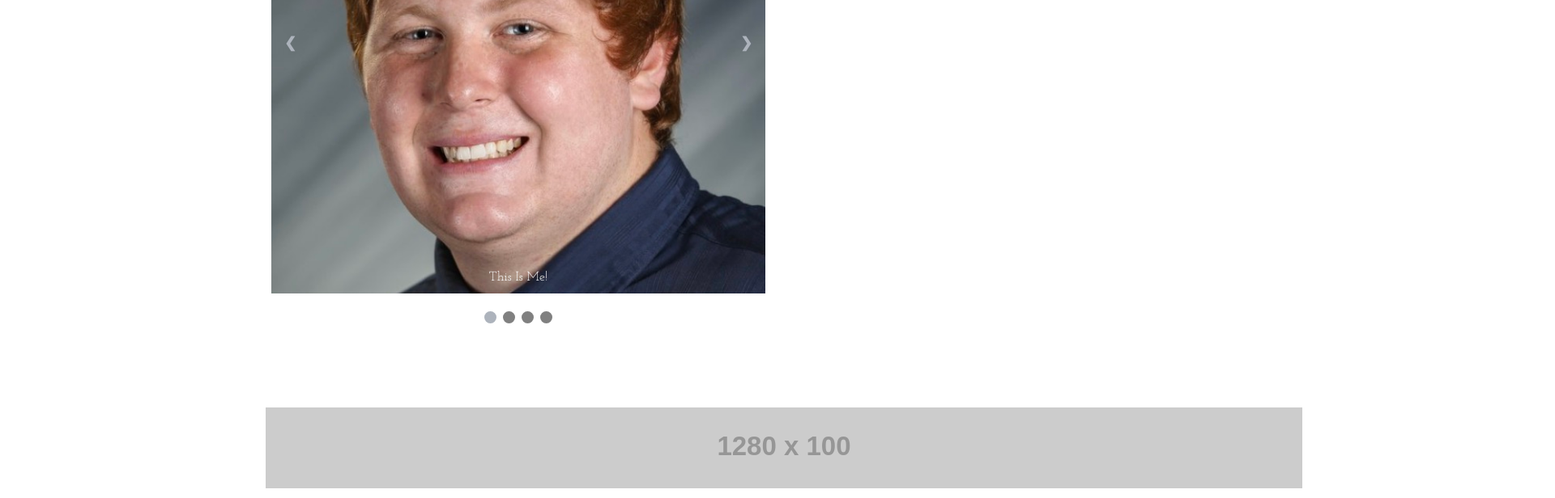
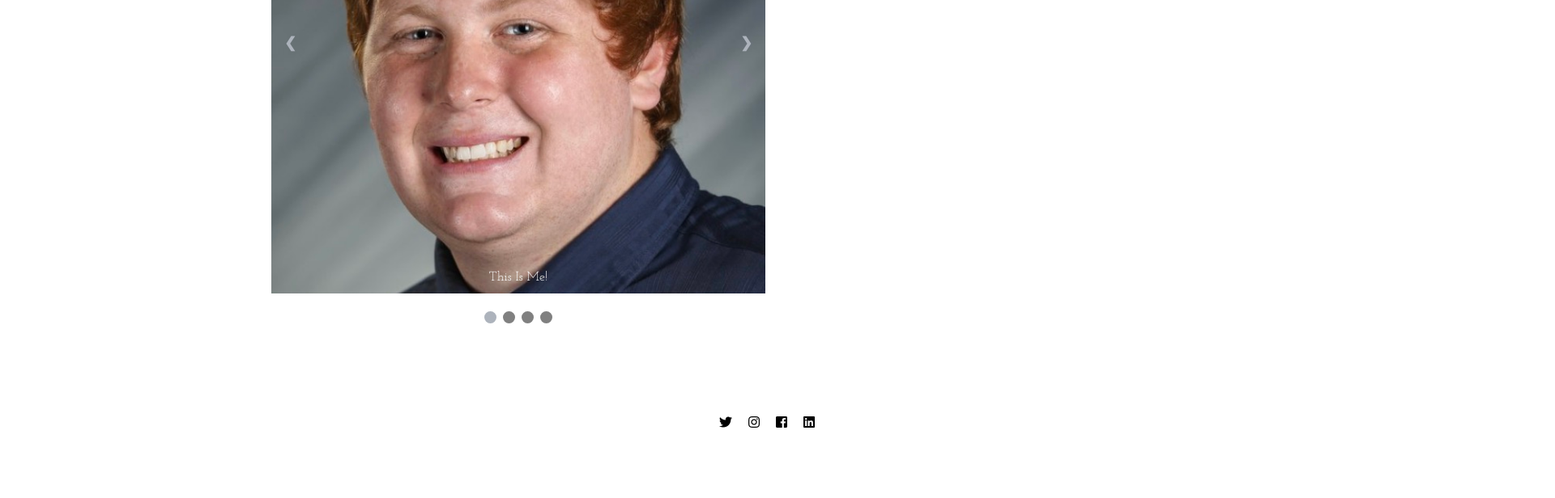
Before and after one commit to natelund99/natelundport, a plain HTML site: page website/index.html in a window 1280 px wide. Shown: the part 1137-1753 px from the top of the page at 81% size, 1920 px wide, since content can reach past the window. After the commit the page ends 1691 px from the top, so only its background shows below. Drawn offline with Linux system fonts and the light colour scheme; placeholder pictures from the web are drawn by us.

Commit message:
portfolio

```diff
--- a/website/index.css
+++ b/website/index.css
@@ -181,3 +181,33 @@ footer {
     from {opacity: .4}
     to {opacity: 1}
 }
+
+.foot {
+    display: inline-block;
+    width: 1280px;
+    margin-left: 550px;
+}
+footer {
+    width: 1280px;
+}
+
+.twit {
+
+    float: left;
+    padding: 10px;
+}
+
+.insta {
+    float: left;
+    padding: 10px;
+}
+
+.face {
+    float: left;
+    padding: 10px;
+}
+
+.linked {
+    float: left;
+    padding: 10px;
+}
--- a/website/index.html
+++ b/website/index.html
@@ -5,7 +5,9 @@
     <title>Nate's Portfolio</title>
 <link rel="stylesheet" href="./index.css">
 <link href="https://fonts.googleapis.com/css?family=Josefin+Slab" rel="stylesheet">
-
+<link rel="stylesheet" href="https://use.fontawesome.com/releases/v5.0.8/css/solid.css" integrity="sha384-v2Tw72dyUXeU3y4aM2Y0tBJQkGfplr39mxZqlTBDUZAb9BGoC40+rdFCG0m10lXk" crossorigin="anonymous">
+<link rel="stylesheet" href="https://use.fontawesome.com/releases/v5.0.8/css/brands.css" integrity="sha384-IiIL1/ODJBRTrDTFk/pW8j0DUI5/z9m1KYsTm/RjZTNV8RHLGZXkUDwgRRbbQ+Jh" crossorigin="anonymous">
+<link rel="stylesheet" href="https://use.fontawesome.com/releases/v5.0.8/css/fontawesome.css" integrity="sha384-q3jl8XQu1OpdLgGFvNRnPdj5VIlCvgsDQTQB6owSOHWlAurxul7f+JpUOVdAiJ5P" crossorigin="anonymous">
 </head>
 <header>
    <img class="logo" src="../images/logo450x250.png" alt="logo">
@@ -14,7 +16,7 @@
 
             <a href="./index.html">Welcome</a>
             <a href="./aboutme.html">About Me</a>
-            <a href="./resume.html">Resume</a>
+            <a href="./resume.html">Résumé</a>
             <div class="dropdown">
                 <a href="./portfolio.html" class="dropbtn">Portfolio</a>
             <i class="down"></i>
@@ -99,6 +101,19 @@
     </script>
 </body>
 <footer>
-<img src="http://via.placeholder.com/1280x100" alt="ph">
+<div class="foot">
+<div class="twit">
+<i class="fab fa-twitter"></i>
+    </div>
+    <div class="insta">
+<i class="fab fa-instagram"></i>
+    </div>
+    <div class="face">
+<i class="fab fa-facebook-square"></i>
+    </div>
+    <div class="linked">
+<i class="fab fa-linkedin"></i>
+    </div>
+    </div>
 </footer>
 </html>
```
Also changed, not shown: website/aboutme.html (+4 -2 lines), website/contact.html (+4 -2 lines), website/portfolio.html (+4 -2 lines), website/resume.html (+4 -2 lines), website/wprojects.html (+4 -2 lines), website/writing.html (+4 -2 lines), 1 other file.
